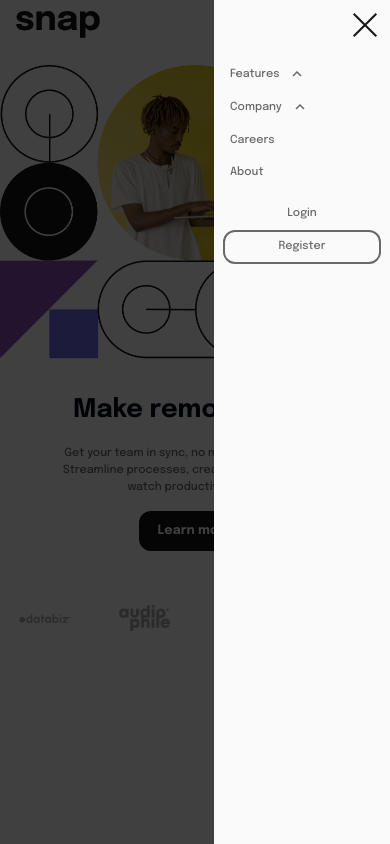
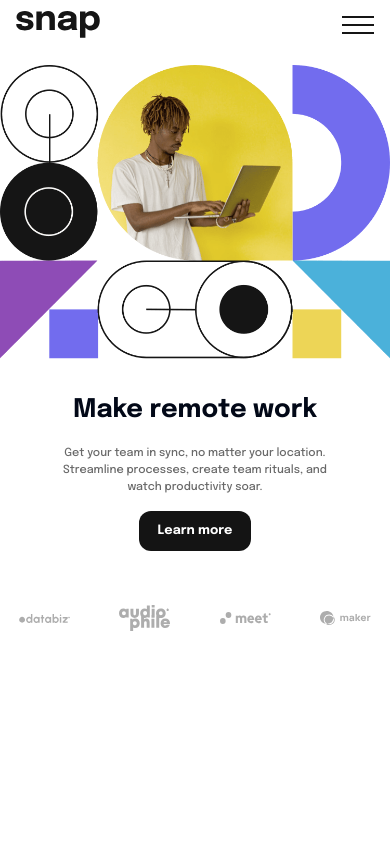
Before and after one commit to SouhailM07/fmc-intro-section-with-dropdown-navigation, a React (Vite) app: page / in a window 390 px wide. Built offline with nearby package versions, Linux system fonts and the light colour scheme.

Commit message:
switching the navbar_mobile state to false

```diff
--- a/src/components/Navbar/Navbar.tsx
+++ b/src/components/Navbar/Navbar.tsx
@@ -23,7 +23,7 @@ import menu_logo from "/icon-menu.svg";
 export const ToggleContext: any = React.createContext("");
 
 export default function Navbar() {
-  let [toggleMenu, setToggleMenu] = useState<boolean>(true);
+  let [toggleMenu, setToggleMenu] = useState<boolean>(false);
   return (
     <>
       <header className="max-w-[64rem] mx-auto">
```
